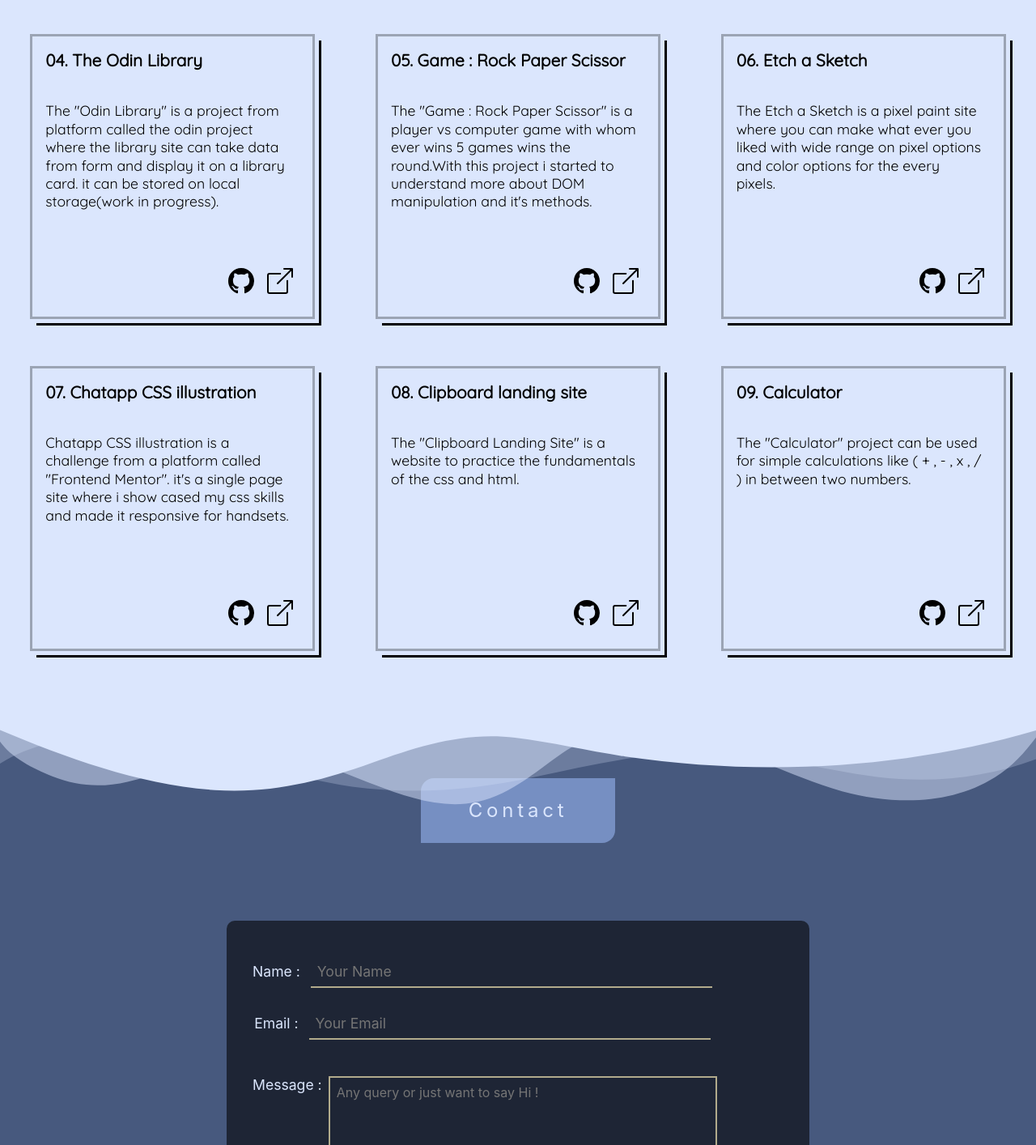
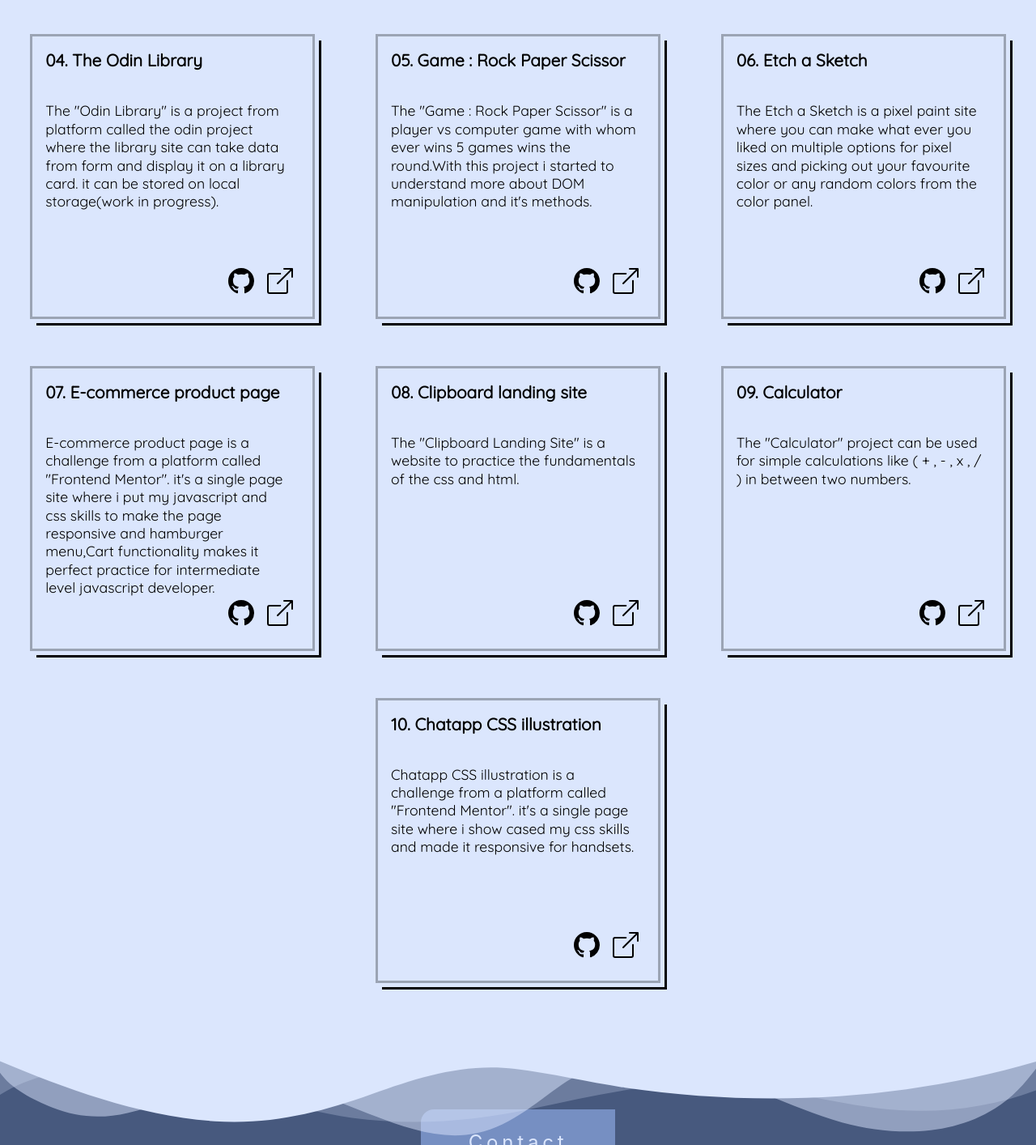
Before and after one commit to Darshan-Pandya10/Portfolio_Darshan-Pandya, a plain HTML site: page index.html in a window 1280 px wide. Shown: the part 1420-2834 px from the top of the page at 81% size. Drawn offline with Linux system fonts and the light colour scheme.

Commit message:
[Add] E-commerce project card.

```diff
--- a/index.html
+++ b/index.html
@@ -172,7 +172,7 @@
         <h1 class="project-title">
             <span class="project-number">06.</span> Etch a Sketch </h1>
         <p class="project-description">
-            The Etch a Sketch is a pixel paint site where you can make what ever you liked with wide range on pixel options and color options for the every pixels.
+            The Etch a Sketch is a pixel paint site where you can make what ever you liked on multiple options for pixel sizes and picking out your favourite color or any random colors from the color panel.
         </p>
 
         <div class="site-link">
@@ -186,14 +186,14 @@
 <div class="project project-7">
 
     <h1 class="project-title">
-        <span class="project-number">07.</span> Chatapp CSS illustration </h1>
+        <span class="project-number">07.</span> E-commerce product page </h1>
     <p class="project-description">
-        Chatapp CSS illustration is a challenge from a platform called "Frontend Mentor". it's a single page site where i show cased my css skills and made it responsive for handsets.
+        E-commerce product page is a challenge from a platform called "Frontend Mentor". it's a single page site where i put my javascript and css skills to make the page responsive and hamburger menu,Cart functionality makes it perfect practice for intermediate level javascript developer.
     </p>
 
     <div class="site-link">
-        <a href="https://github.com/Darshan-Pandya10/chat-app-css-illustration" target="_blank" class="github-link"><img src="./Resources/Project Images/SVGS/project Github.svg" alt="github docs logo"></a>
-        <a href="https://chat-app-css-illustration-azure.vercel.app/" target="_blank"  class="site-preview-link"><img src="./Resources/Project Images/SVGS/site preview.svg" alt="preview site logo"></a>
+        <a href="https://github.com/Darshan-Pandya10/E-commerce-site-" target="_blank" class="github-link"><img src="./Resources/Project Images/SVGS/project Github.svg" alt="github docs logo"></a>
+        <a href="https://ecommerce-website-blond-five.vercel.app/" target="_blank"  class="site-preview-link"><img src="./Resources/Project Images/SVGS/site preview.svg" alt="preview site logo"></a>
     </div>
 </div>
 
@@ -229,6 +229,26 @@
                 <a href="https://calculato-r-dp.vercel.app/" target="_blank"  class="site-preview-link"><img src="./Resources/Project Images/SVGS/site preview.svg" alt="preview site logo"></a>
             </div>
     </div>
+
+    <!-- project 10 -->
+
+
+<div class="project project-10">
+
+    <h1 class="project-title">
+        <span class="project-number">10.</span> Chatapp CSS illustration </h1>
+    <p class="project-description">
+        Chatapp CSS illustration is a challenge from a platform called "Frontend Mentor". it's a single page site where i show cased my css skills and made it responsive for handsets.
+    </p>
+
+    <div class="site-link">
+        <a href="https://github.com/Darshan-Pandya10/chat-app-css-illustration" target="_blank" class="github-link"><img src="./Resources/Project Images/SVGS/project Github.svg" alt="github docs logo"></a>
+        <a href="https://chat-app-css-illustration-azure.vercel.app/" target="_blank"  class="site-preview-link"><img src="./Resources/Project Images/SVGS/site preview.svg" alt="preview site logo"></a>
+    </div>
+</div>
+
+<!-- PROJECTS DIVS ENDS HERE -->
+
     </div>
     </div>
 
```
